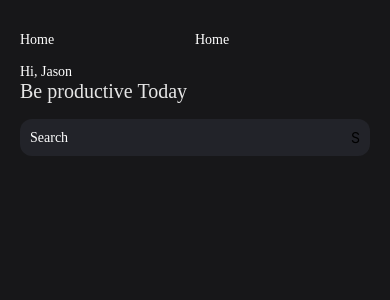
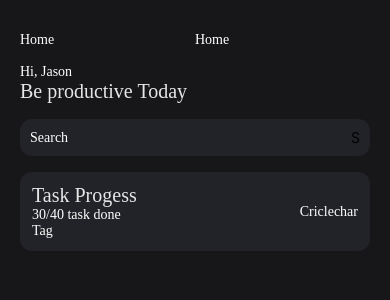
Before and after one commit to trithucvo010704/todolist, a React Native app: screen / in a window 390 px wide. Shown: the top 300 px of the page. Built offline with nearby package versions, Linux system fonts and the light colour scheme.

Commit message:
sua homescreen

```diff
--- a/App.tsx
+++ b/App.tsx
@@ -10,9 +10,7 @@ const App = () => {
     backgroundColor={'transparent'}
     />
     <HomeScreen/>
-    <View>
 
-    </View>
    </>
   )
 }
--- a/src/components/CardComponent.tsx
+++ b/src/components/CardComponent.tsx
@@ -5,8 +5,8 @@ import { globalStyles } from '../styles/globalStyles'
 
 interface Props{
     children : ReactNode ,
-    bgColor : string ,
-    styles : StyleProp<ViewStyle> ,
+    bgColor ?: string ,
+    styles ?: StyleProp<ViewStyle> ,
 
 }
 
@@ -15,7 +15,9 @@ const CardComponent = (props : Props) => {
     const{ children,bgColor ,styles} = props
 
   return (
-    <View style = {[globalStyles.inputContainer]}>
+    <View style = {[globalStyles.inputContainer ,
+    {padding :12 } , styles
+    ]}>
 
       {children}
     </View>
--- a/src/homes/HomeScreen.tsx
+++ b/src/homes/HomeScreen.tsx
@@ -8,6 +8,7 @@ import Sectioncomponent from '../components/Sectioncomponent'
 import Textcomponent from '../components/Textcomponent'
 import Titlecomponent from '../components/Titlecomponent'
 import { colors } from '../constants/colors'
+import CardComponent from '../components/CardComponent'
 
 const HomeScreen = () => {
   return (
@@ -35,6 +36,21 @@ const HomeScreen = () => {
         </Rowcomponents>
       </Sectioncomponent>
 
+
+      <Sectioncomponent>
+        <CardComponent>
+          <Rowcomponents>
+            <View style = {{flex: 1 }}>
+              <Titlecomponent text="Task Progess"/>
+              <Textcomponent text="30/40 task done"/>
+              <Textcomponent text="Tag"/>
+            </View>
+            <View>
+              <Textcomponent text="Criclechar"/>
+            </View>
+          </Rowcomponents>
+        </CardComponent>
+      </Sectioncomponent>
     </Container>
 
   )
--- a/src/styles/globalStyles.ts
+++ b/src/styles/globalStyles.ts
@@ -26,7 +26,7 @@ export const globalStyles = StyleSheet.create({
         backgroundColor:colors.gray ,
         borderRadius :12 ,
         paddingHorizontal : Platform.OS === 'ios' ?12 : 10 ,
-        paddingVertical : 10 ,
+        paddingVertical : Platform.OS === 'ios' ?12 : 10 ,
 
     }
     ,
```
Also changed, not shown: 1 other file (tests, documents, lock files or other folders).
